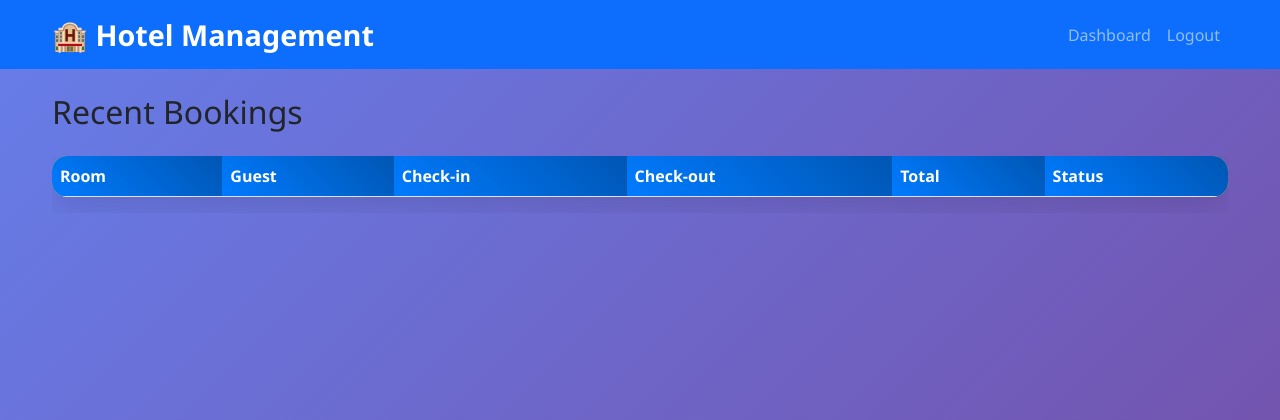
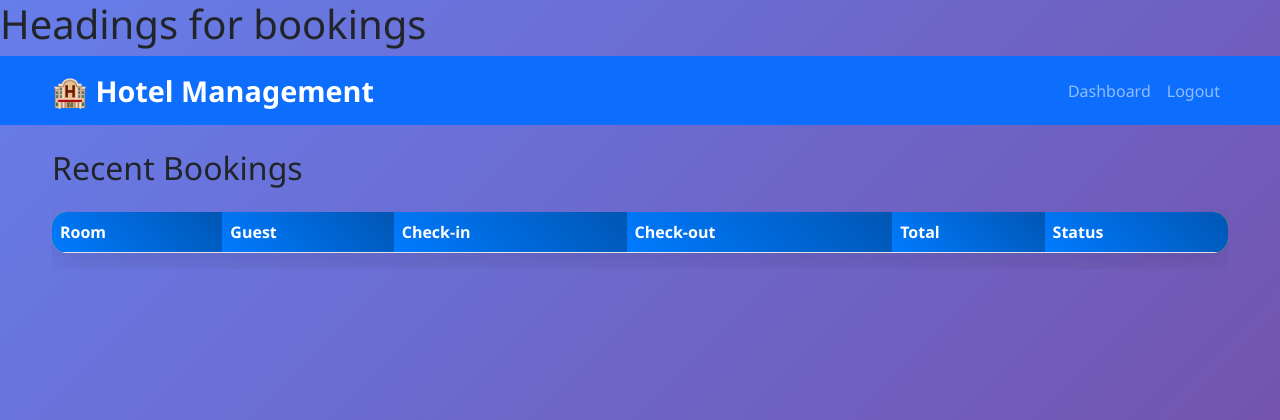
Before and after one commit to alyphius/hotel-management-system, a PHP site: page /bookings.php in a window 1280 px wide. Shown: the top 420 px of the page. Run offline with PHP 8.4, Linux system fonts and the light colour scheme; the visitor is signed in with stand-in values (Sample User, id 1); data that the repository does not hold is empty.

Commit message:
New heading is added

```diff
--- a/bookings.php
+++ b/bookings.php
@@ -10,11 +10,12 @@ if (!isLoggedIn()) {
 <head>
     <meta charset="UTF-8">
     <meta name="viewport" content="width=device-width, initial-scale=1.0">
-    <title>Bookings - Hotel Management</title>
+    <title>Bookings-Hotel Management</title>
     <link href="https://cdn.jsdelivr.net/npm/bootstrap@5.3.0/dist/css/bootstrap.min.css" rel="stylesheet">
     <link rel="stylesheet" href="style.css">
 </head>
 <body>
+    <h1>Headings for bookings</h1>
     <nav class="navbar navbar-expand-lg navbar-dark bg-primary">
         <div class="container">
             <a class="navbar-brand fw-bold" href="dashboard.php">🏨 Hotel Management</a>
```
